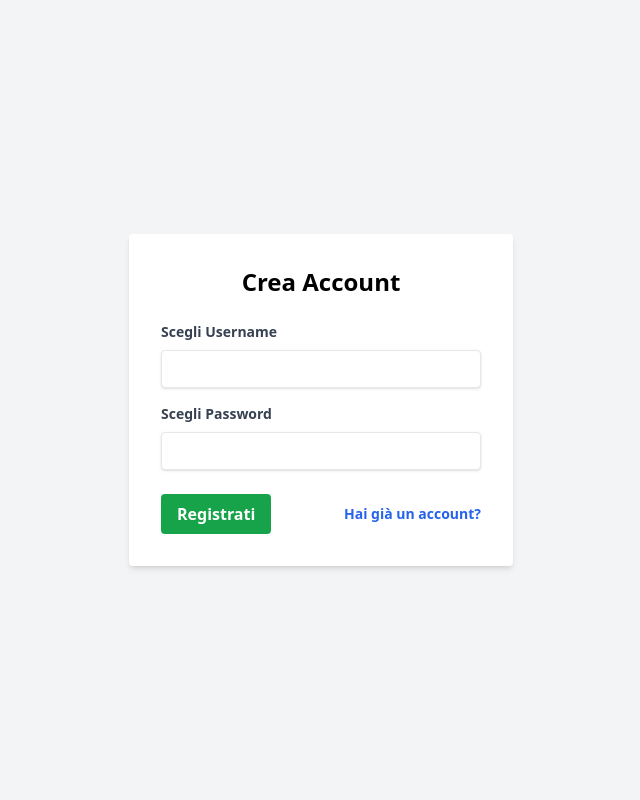
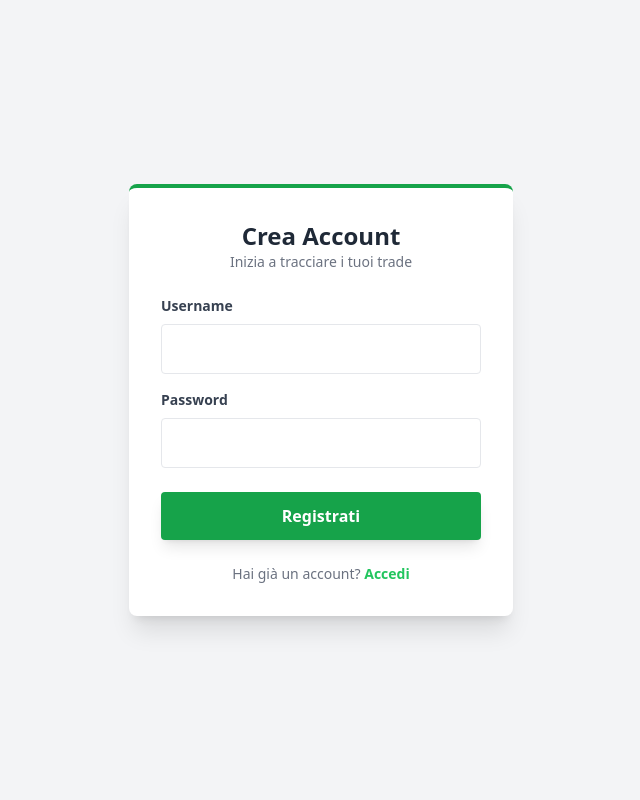
Before and after one commit to ipadpeda-ctrl/dtcjournal, a Flask app: page /register in a window 1280 px wide. Shown: the whole page, without its empty margins (319-959 px from the left). Run offline with Flask 3, Linux system fonts and the light colour scheme; some libraries are stand-ins or nearby versions.

Commit message:
Add files via upload

```diff
--- a/templates/register.html
+++ b/templates/register.html
@@ -2,18 +2,22 @@
 <html lang="it">
 <head>
     <meta charset="UTF-8">
-    <title>Registrazione - Trading Journal</title>
+    <title>Registrazione</title>
     <script src="https://cdn.tailwindcss.com"></script>
+    <script>tailwind.config = { darkMode: 'class' }</script>
 </head>
-<body class="bg-gray-100 h-screen flex justify-center items-center">
+<body class="bg-gray-100 dark:bg-gray-900 h-screen flex justify-center items-center transition-colors">
 
-    <div class="bg-white p-8 rounded shadow-md w-96">
-        <h1 class="text-2xl font-bold mb-6 text-center">Crea Account</h1>
+    <div class="bg-white dark:bg-gray-800 p-8 rounded-lg shadow-xl w-96 border-t-4 border-green-600">
+        <div class="text-center mb-6">
+            <h1 class="text-2xl font-bold text-gray-800 dark:text-white">Crea Account</h1>
+            <p class="text-gray-500 text-sm">Inizia a tracciare i tuoi trade</p>
+        </div>
 
         {% with messages = get_flashed_messages(with_categories=true) %}
           {% if messages %}
             {% for category, message in messages %}
-              <div class="mb-4 p-3 rounded text-white {{ 'bg-green-500' if category == 'success' else 'bg-red-500' }}">
+              <div class="mb-4 p-3 rounded text-white text-sm text-center {{ 'bg-green-500' if category == 'success' else 'bg-red-500' }}">
                 {{ message }}
               </div>
             {% endfor %}
@@ -22,26 +26,28 @@
 
         <form method="POST" action="/register">
             <div class="mb-4">
-                <label class="block text-gray-700 text-sm font-bold mb-2">Scegli Username</label>
-                <input type="text" name="username" class="shadow appearance-none border rounded w-full py-2 px-3 text-gray-700 leading-tight focus:outline-none focus:shadow-outline" required>
+                <label class="block text-gray-700 dark:text-gray-300 text-sm font-bold mb-2">Username</label>
+                <input type="text" name="username" class="w-full p-3 border rounded dark:bg-gray-700 dark:border-gray-600 dark:text-white focus:ring-2 focus:ring-green-500" required>
             </div>
             <div class="mb-6">
-                <label class="block text-gray-700 text-sm font-bold mb-2">Scegli Password</label>
-                <input type="password" name="password" class="shadow appearance-none border rounded w-full py-2 px-3 text-gray-700 leading-tight focus:outline-none focus:shadow-outline" required>
+                <label class="block text-gray-700 dark:text-gray-300 text-sm font-bold mb-2">Password</label>
+                <input type="password" name="password" class="w-full p-3 border rounded dark:bg-gray-700 dark:border-gray-600 dark:text-white focus:ring-2 focus:ring-green-500" required>
             </div>
 
             <input type="hidden" name="role" value="student">
 
-            <div class="flex items-center justify-between">
-                <button class="bg-green-600 hover:bg-green-800 text-white font-bold py-2 px-4 rounded focus:outline-none focus:shadow-outline" type="submit">
-                    Registrati
-                </button>
-                <a class="inline-block align-baseline font-bold text-sm text-blue-600 hover:text-blue-800" href="/login">
-                    Hai già un account?
-                </a>
-            </div>
+            <button class="w-full bg-green-600 hover:bg-green-700 text-white font-bold py-3 rounded transition shadow-lg" type="submit">
+                Registrati
+            </button>
         </form>
+
+        <p class="mt-6 text-center text-sm text-gray-500">
+            Hai già un account? <a href="/login" class="text-green-500 font-bold hover:underline">Accedi</a>
+        </p>
     </div>
 
+    <script>
+        if (localStorage.theme === 'dark' || (!('theme' in localStorage) && window.matchMedia('(prefers-color-scheme: dark)').matches)) document.documentElement.classList.add('dark');
+    </script>
 </body>
 </html>
```
Also changed, not shown: templates/edit_trade.html (+6 -4 lines), templates/login.html (+24 -17 lines), templates/rules.html (added, +44 -0 lines), templates/settings.html (+2 -5 lines).
